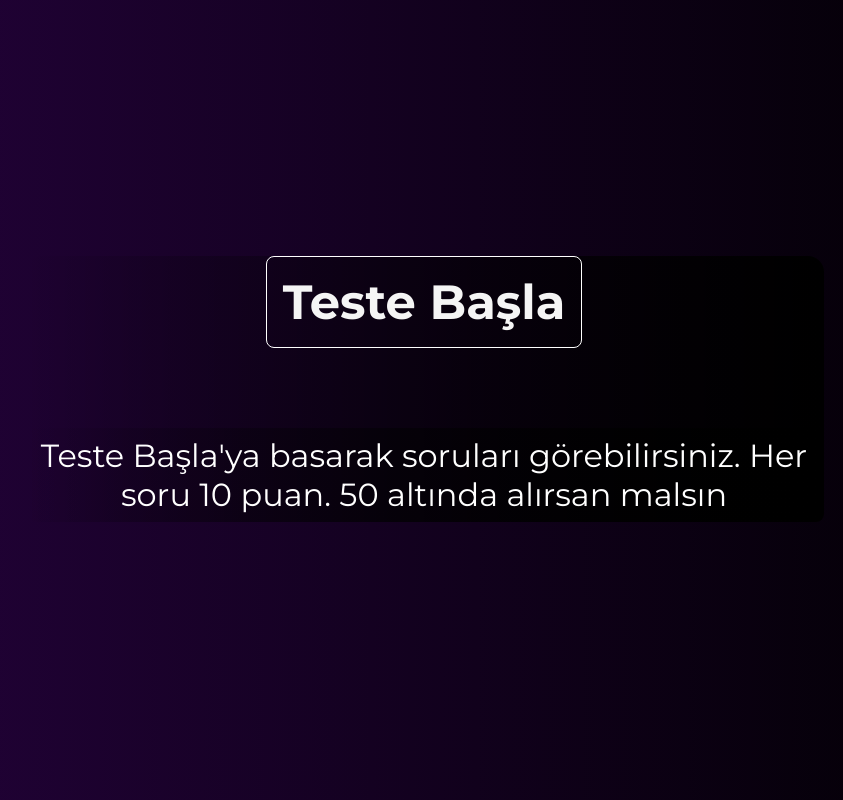
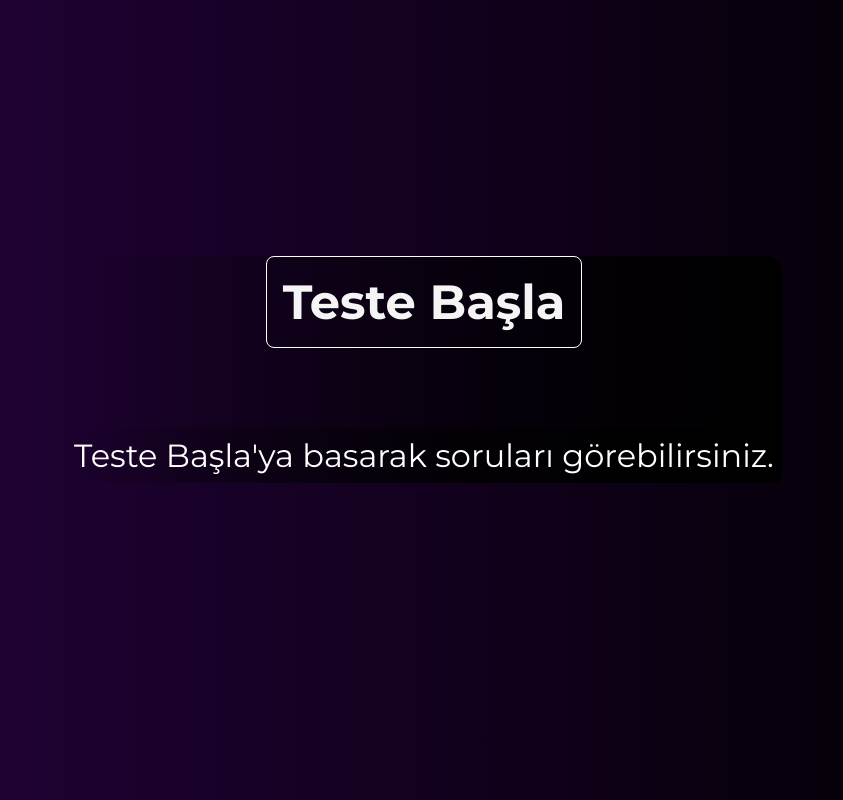
Before and after one commit to deerborg/Question_App, a React (Vite) app: page / in a window 1280 px wide. Shown: the whole page, without its empty margins (216-1059 px from the left). Built offline with nearby package versions, Linux system fonts and the light colour scheme.

Commit message:
Update Start.jsx contetn

```diff
--- a/src/component/start/Start.jsx
+++ b/src/component/start/Start.jsx
@@ -21,10 +21,7 @@ function Start() {
             </button>
           </div>
           <div className="start-para">
-            <p>
-              Teste Başla'ya basarak soruları görebilirsiniz. Her soru 10 puan.
-              50 altında alırsan malsın
-            </p>
+            <p>Teste Başla'ya basarak soruları görebilirsiniz.</p>
           </div>
         </div>
       )}
```
